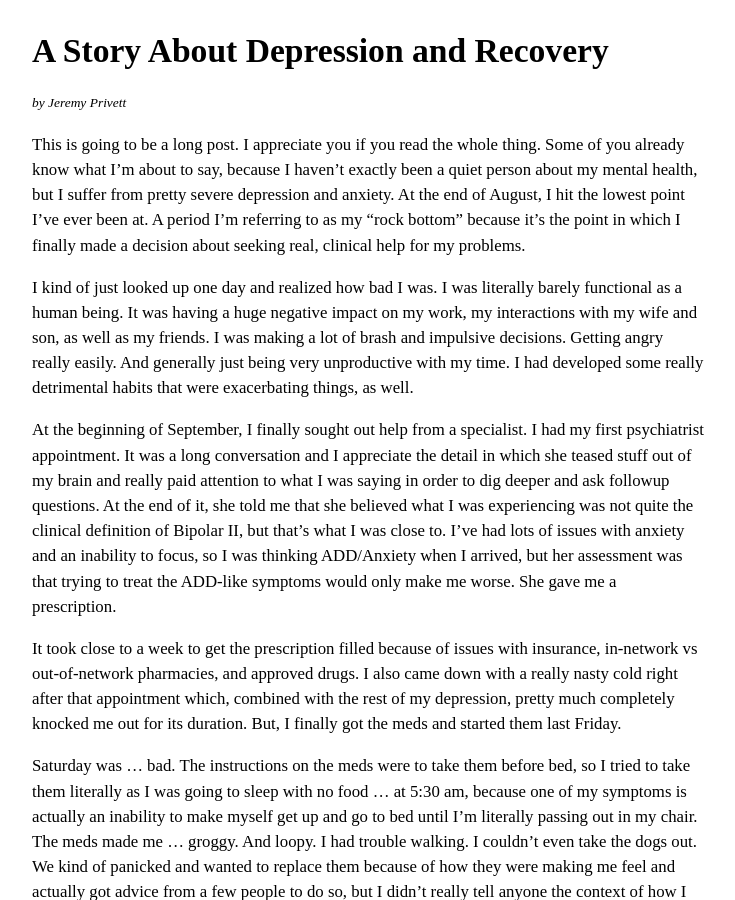
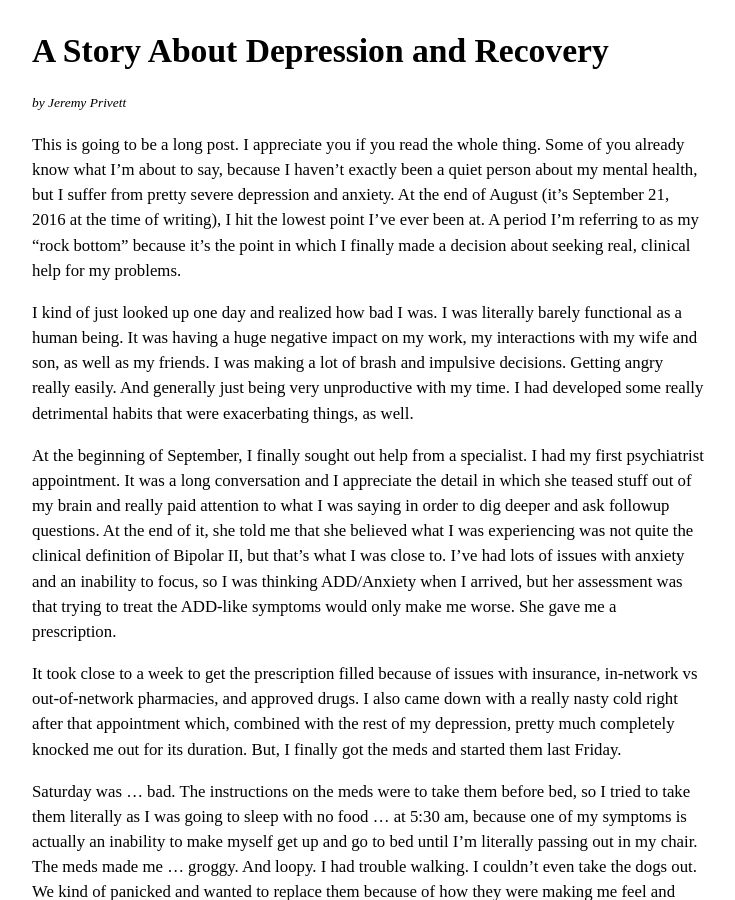
Before and after one commit to Atrophius/atrophius.github.io, a Jekyll site: the page built from _posts/2016-09-21-depression-and-recovery.md, in a window 1280 px wide and 900 px high. Shown: the whole window, without its empty margins (272-1007 px from the left). Built offline with Jekyll 4.4.1, drawn with Linux system fonts in a browser that asks for light colours.

Commit message:
Minor text change.

```diff
--- a/_posts/2016-09-21-depression-and-recovery.md
+++ b/_posts/2016-09-21-depression-and-recovery.md
@@ -7,7 +7,7 @@ categories: depression anxiety
 description: >
   I kind of just looked up one day and realized how bad I was. I was literally barely functional as a human being.
 ---
-This is going to be a long post. I appreciate you if you read the whole thing. Some of you already know what I'm about to say, because I haven't exactly been a quiet person about my mental health, but I suffer from pretty severe depression and anxiety. At the end of August, I hit the lowest point I've ever been at. A period I'm referring to as my "rock bottom" because it's the point in which I finally made a decision about seeking real, clinical help for my problems.
+This is going to be a long post. I appreciate you if you read the whole thing. Some of you already know what I'm about to say, because I haven't exactly been a quiet person about my mental health, but I suffer from pretty severe depression and anxiety. At the end of August (it's September 21, 2016 at the time of writing), I hit the lowest point I've ever been at. A period I'm referring to as my "rock bottom" because it's the point in which I finally made a decision about seeking real, clinical help for my problems.
 
 I kind of just looked up one day and realized how bad I was. I was literally barely functional as a human being. It was having a huge negative impact on my work, my interactions with my wife and son, as well as my friends. I was making a lot of brash and impulsive decisions. Getting angry really easily. And generally just being very unproductive with my time. I had developed some really detrimental habits that were exacerbating things, as well.
 
```
